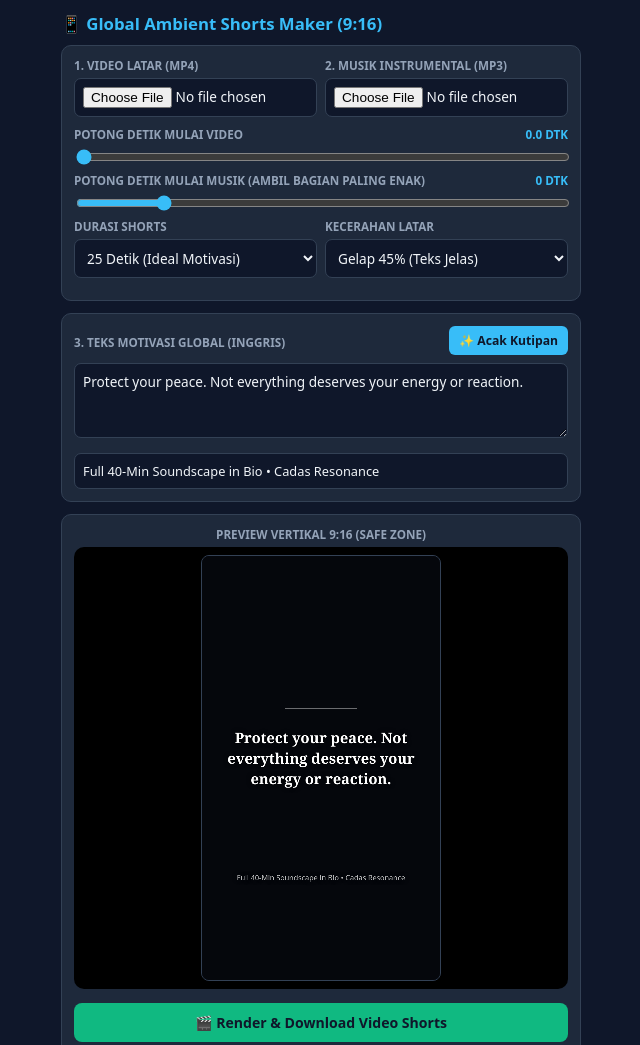
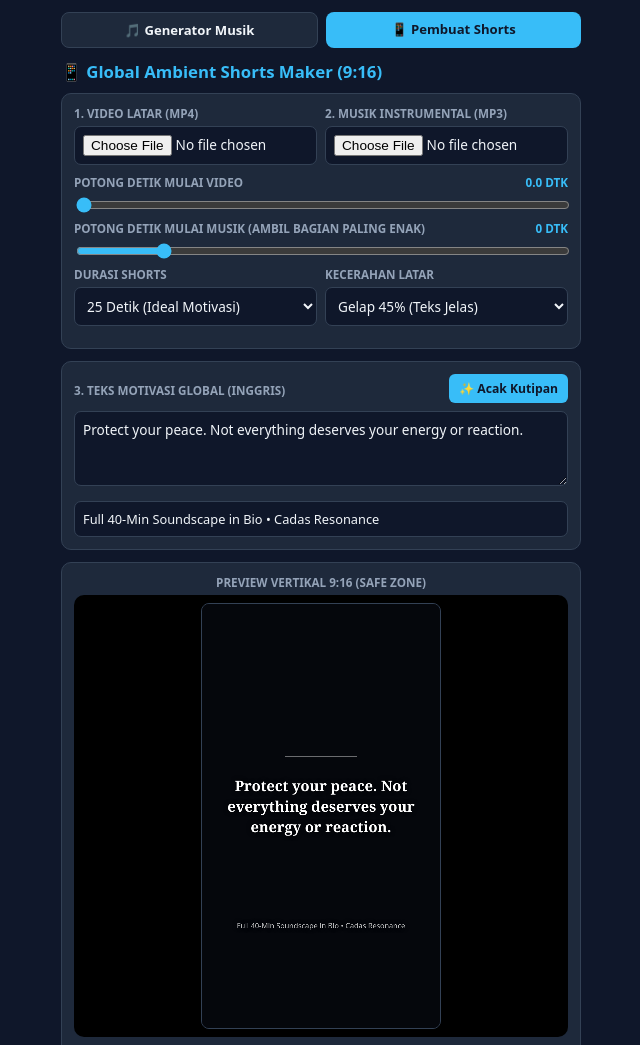
Before and after one commit to 3Dgokil/intrument, a plain HTML site: page shorts.html in a window 1280 px wide. Shown: the top 1045 px of the page, without its empty margins (319-959 px from the left). Drawn offline with Linux system fonts and the light colour scheme.

Commit message:
Add navigation links for music generator and shorts creator

```diff
--- a/shorts.html
+++ b/shorts.html
@@ -26,6 +26,11 @@ canvas{width:240px;height:426px;border-radius:8px;border:1px solid var(--b);back
 </head>
 <body>
 <div class="box">
+  <div style="display:flex;gap:8px;margin-bottom:12px">
+  <a href="index.html" style="flex:1;text-align:center;background:#1e293b;color:#f1f5f9;border:1px solid #334155;padding:8px;border-radius:8px;font-weight:700;text-decoration:none;font-size:.82rem">🎵 Generator Musik</a>
+  <a href="shorts.html" style="flex:1;text-align:center;background:#38bdf8;color:#0f172a;padding:8px;border-radius:8px;font-weight:700;text-decoration:none;font-size:.82rem">📱 Pembuat Shorts</a>
+  </div>
+
   <h1>📱 Global Ambient Shorts Maker (9:16)</h1>
 
   <div class="card">
```
